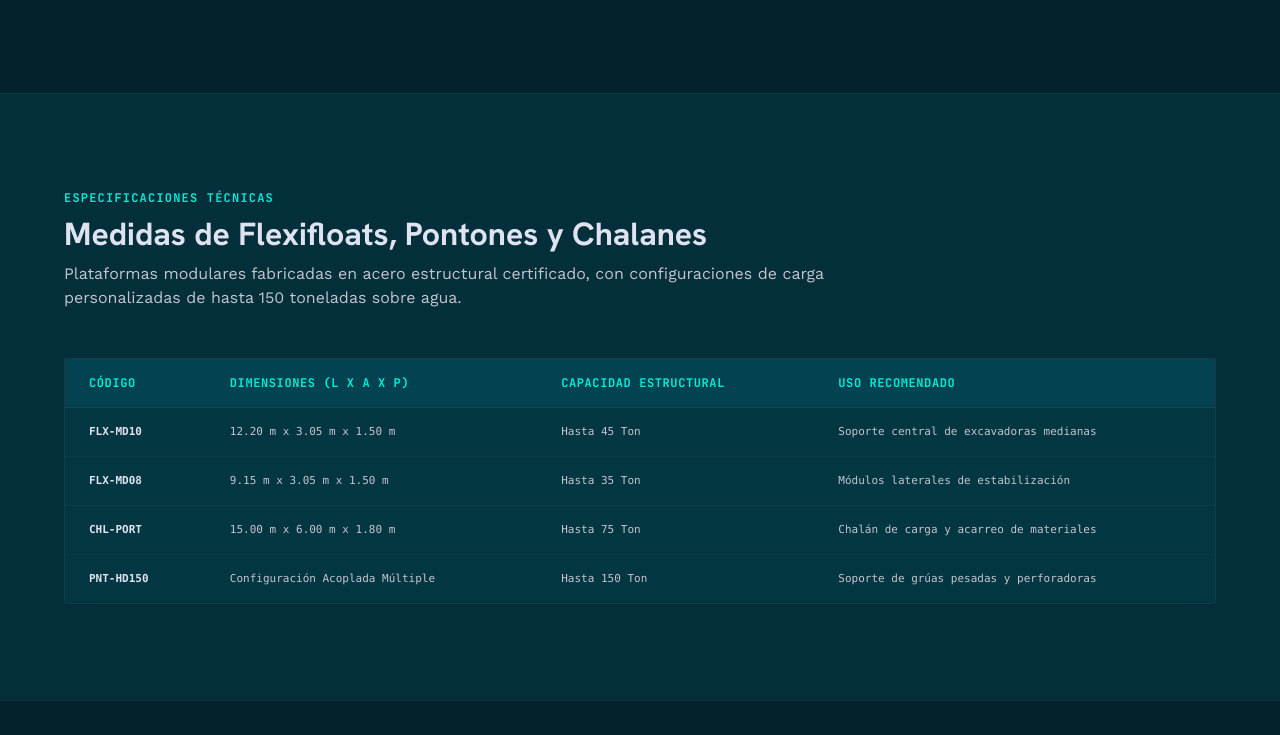
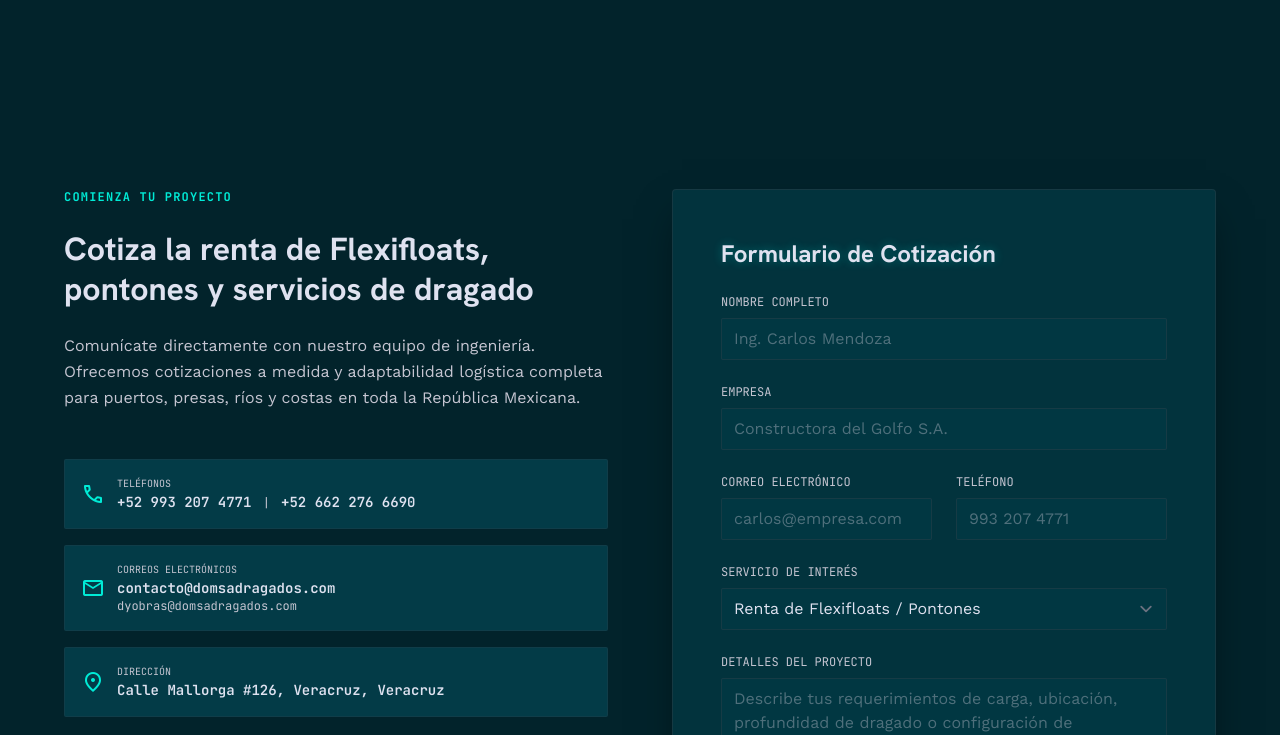
Before and after one commit to loissmith768-droid/domsa, a plain HTML site: page public/index.html in a window 1280 px wide. Shown: the part 3697-4432 px from the top of the page. Drawn offline with nearby package versions, Linux system fonts and the light colour scheme.

Commit message:
Remove Especificaciones Tecnicas section from homepage

```diff
--- a/public/index.html
+++ b/public/index.html
@@ -391,54 +391,6 @@
             </div>
         </section>
 
-        <!-- ===== ESPECIFICACIONES TÉCNICAS ===== -->
-        <section class="py-24 bg-surface-container-low px-margin-mobile md:px-margin-desktop relative border-y border-outline-variant/20" id="especificaciones">
-            <div class="max-w-container-max mx-auto text-left">
-                <div class="mb-12 max-w-3xl">
-                    <h2 class="font-label-caps text-label-caps text-primary tracking-widest uppercase font-bold mb-2">Especificaciones Técnicas</h2>
-                    <h3 class="font-headline-md text-headline-md text-on-surface">Medidas de Flexifloats, Pontones y Chalanes</h3>
-                    <p class="font-body-md text-on-surface-variant mt-2">Plataformas modulares fabricadas en acero estructural certificado, con configuraciones de carga personalizadas de hasta 150 toneladas sobre agua.</p>
-                </div>
-                <div class="overflow-x-auto rounded border border-outline-variant/30 glass-panel">
-                    <table class="min-w-full divide-y divide-outline-variant/30 font-label-caps text-xs text-on-surface">
-                        <thead class="bg-surface-container-high/80 text-primary">
-                            <tr>
-                                <th class="px-6 py-4 text-left font-bold tracking-wider uppercase">Código</th>
-                                <th class="px-6 py-4 text-left font-bold tracking-wider uppercase">Dimensiones (L x A x P)</th>
-                                <th class="px-6 py-4 text-left font-bold tracking-wider uppercase">Capacidad Estructural</th>
-                                <th class="px-6 py-4 text-left font-bold tracking-wider uppercase">Uso Recomendado</th>
-                            </tr>
-                        </thead>
-                        <tbody class="divide-y divide-outline-variant/20 font-mono text-[11px] text-on-surface-variant">
-                            <tr class="hover:bg-surface-container-high/30 transition-colors">
-                                <td class="px-6 py-4 font-bold text-on-surface">FLX-MD10</td>
-                                <td class="px-6 py-4">12.20 m x 3.05 m x 1.50 m</td>
-                                <td class="px-6 py-4">Hasta 45 Ton</td>
-                                <td class="px-6 py-4">Soporte central de excavadoras medianas</td>
-                            </tr>
-                            <tr class="hover:bg-surface-container-high/30 transition-colors">
-                                <td class="px-6 py-4 font-bold text-on-surface">FLX-MD08</td>
-                                <td class="px-6 py-4">9.15 m x 3.05 m x 1.50 m</td>
-                                <td class="px-6 py-4">Hasta 35 Ton</td>
-                                <td class="px-6 py-4">Módulos laterales de estabilización</td>
-                            </tr>
-                            <tr class="hover:bg-surface-container-high/30 transition-colors">
-                                <td class="px-6 py-4 font-bold text-on-surface">CHL-PORT</td>
-                                <td class="px-6 py-4">15.00 m x 6.00 m x 1.80 m</td>
-                                <td class="px-6 py-4">Hasta 75 Ton</td>
-                                <td class="px-6 py-4">Chalán de carga y acarreo de materiales</td>
-                            </tr>
-                            <tr class="hover:bg-surface-container-high/30 transition-colors">
-                                <td class="px-6 py-4 font-bold text-on-surface">PNT-HD150</td>
-                                <td class="px-6 py-4">Configuración Acoplada Múltiple</td>
-                                <td class="px-6 py-4">Hasta 150 Ton</td>
-                                <td class="px-6 py-4">Soporte de grúas pesadas y perforadoras</td>
-                            </tr>
-                        </tbody>
-                    </table>
-                </div>
-            </div>
-        </section>
 
         <!-- ===== CONTACTO SECTION ===== -->
         <section class="py-24 px-margin-mobile md:px-margin-desktop max-w-container-max mx-auto" id="contacto">
```
